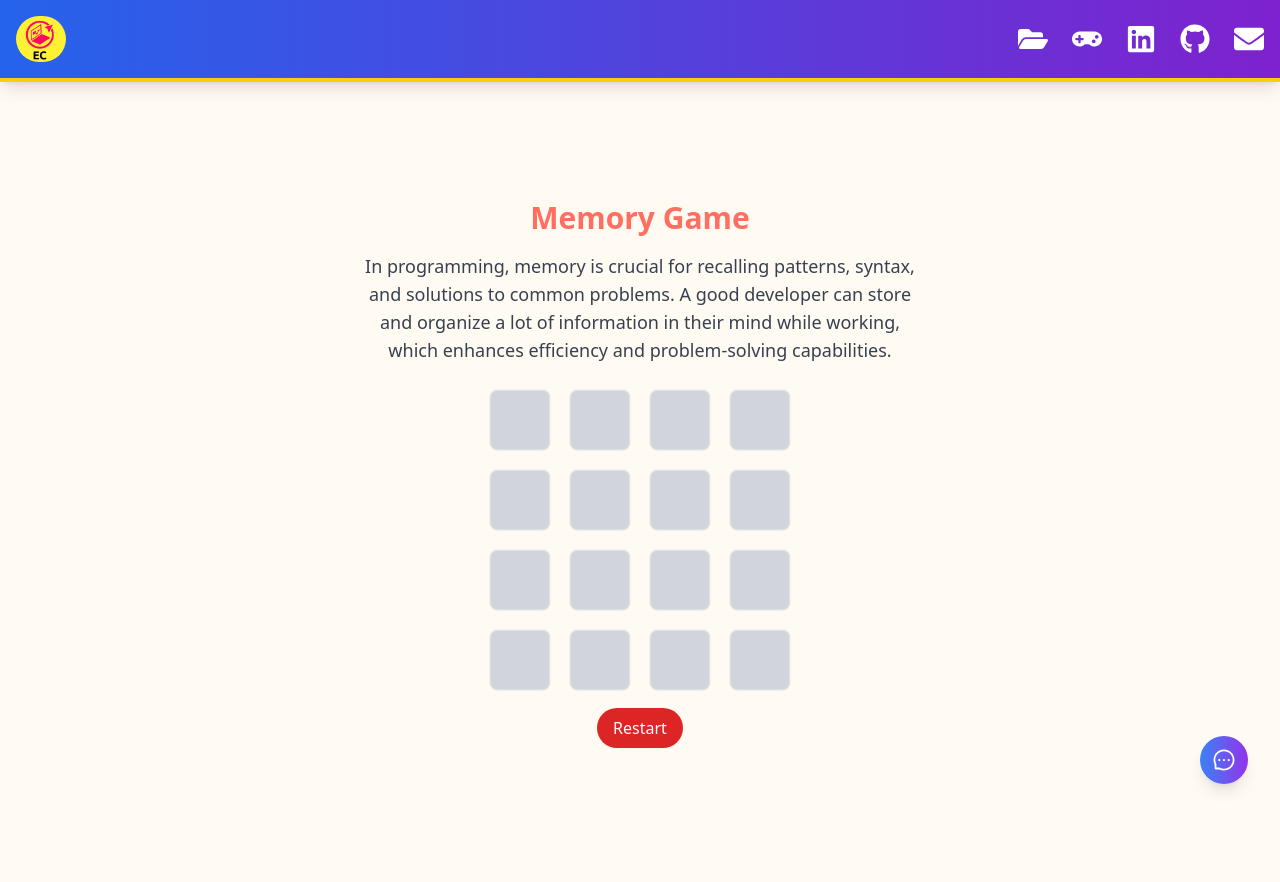
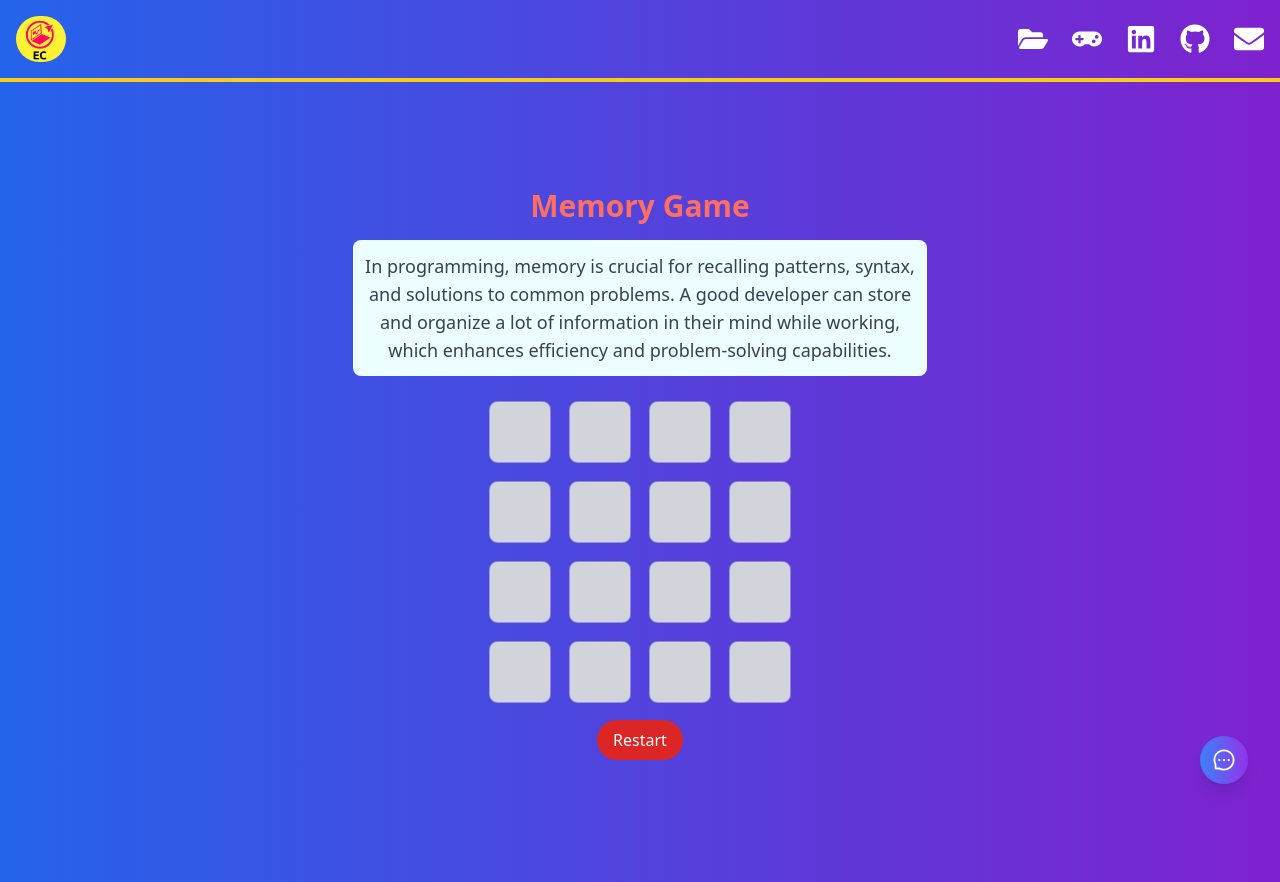
Before and after one commit to Emicararo92/-MyPortfolio, a Next.js app: page /Games in a window 1280 px wide. Built offline with nearby package versions, Linux system fonts and the light colour scheme.

Commit message:
cambioIMG

```diff
--- a/src/app/page.tsx
+++ b/src/app/page.tsx
@@ -4,7 +4,7 @@ import { useState } from "react";
 import { FaJs, FaReact, FaNodeJs } from "react-icons/fa";
 import { SiTypescript, SiNextdotjs, SiTailwindcss } from "react-icons/si";
 import Image from "next/image";
-import rat from "../../public/emi.png";
+import rat from "../../public/yoPerfil.webp";
 import usaFlag from "../../public/eeuu.png";
 import spainFlag from "../../public/españa.png";
 
--- a/src/components/Juego/juego.tsx
+++ b/src/components/Juego/juego.tsx
@@ -93,9 +93,9 @@ const MemoryGame = () => {
   };
 
   return (
-    <div className="relative flex flex-col items-center justify-center h-screen">
+    <div className="bg-gradient-to-r from-blue-600 to-purple-700 relative flex flex-col items-center justify-center h-screen">
       <h1 className="text-3xl font-bold mb-4 juegoMemoria">Memory Game</h1>
-      <p className="text-lg text-center text-gray-700 mb-6">
+      <p className="bg-cyan-50 rounded-lg p-3 text-lg text-center text-gray-700 mb-6">
         In programming, memory is crucial for recalling patterns, syntax, <br />
         and solutions to common problems. A good developer can store <br />
         and organize a lot of information in their mind while working, <br />
```
Also changed, not shown: public/yoPerfil.webp (added).
